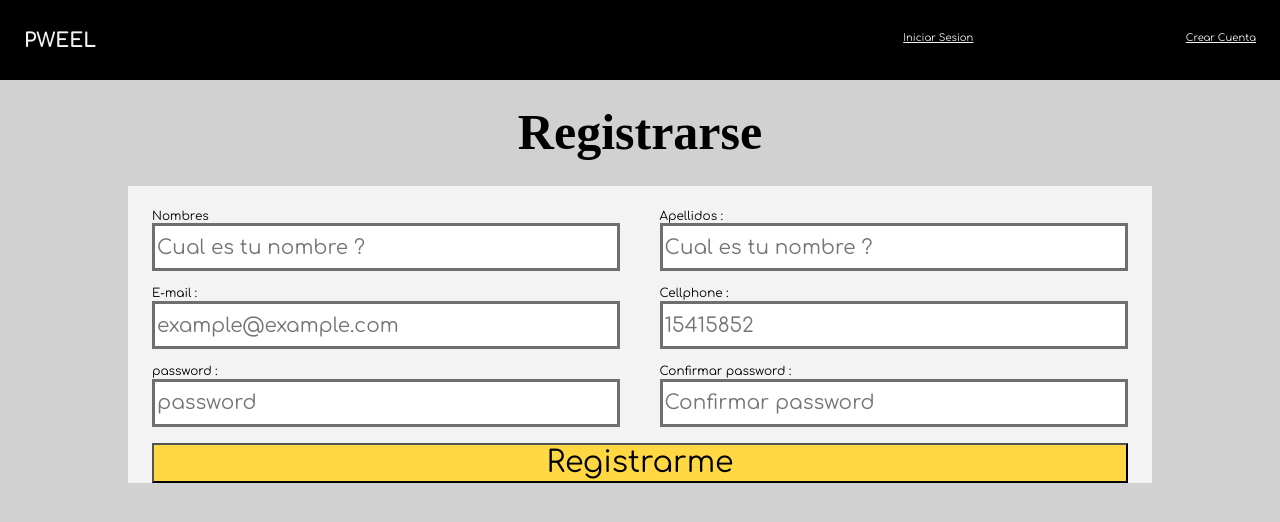
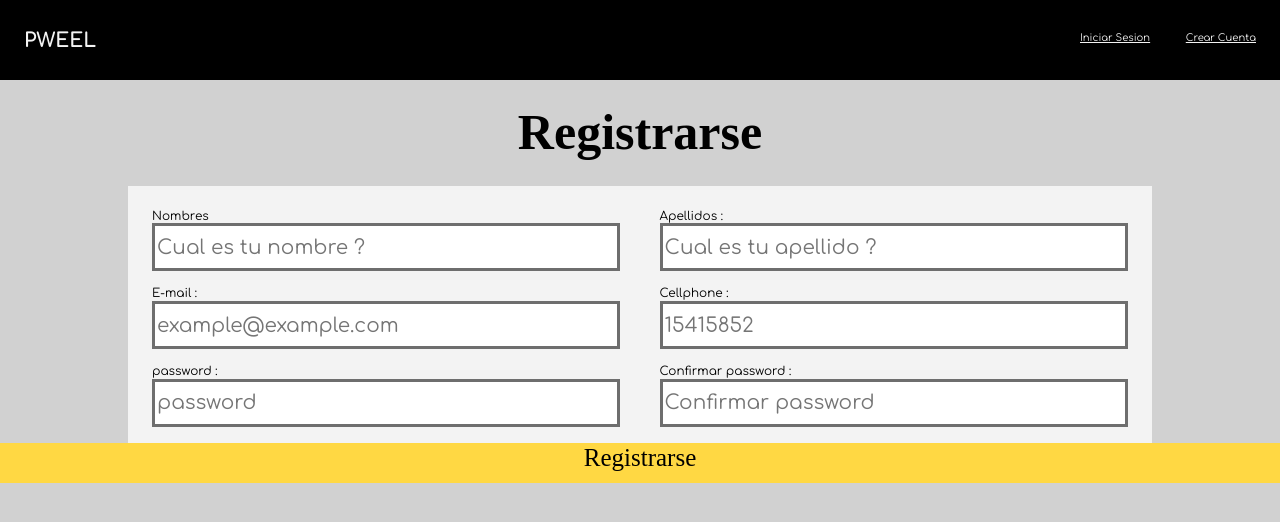
Before and after one commit to Daniel-Serrano-Ing-multimedia/PWEEL-client-React, a Next.js app: page /registro in a window 1280 px wide. Shown: the top 522 px of the page. Built offline with nearby package versions, Linux system fonts and the light colour scheme.

Commit message:
Agregando Validaciones a formulario de registro

```diff
--- a/pages/_app.js
+++ b/pages/_app.js
@@ -11,7 +11,7 @@ function MyApp({ Component, pageProps }) {
     <Layout>
       <Component {...pageProps} />
     </Layout>
-    )
+  )
 }
 
 export default MyApp
--- a/pages/registro.jsx
+++ b/pages/registro.jsx
@@ -1,67 +1,129 @@
-import { FormikConsumer } from 'formik';
 import React from 'react';
 //styles
 import styles from '../styles/Forms.module.scss';
+// validaciones
+import { useFormik } from 'formik';
+import * as Yup from 'yup';
 
 const Registro = () => {
+  //Formik
+  const submit = ( data ) => {
+    console.log( data );
+  }
+  const formik = useFormik({
+    initialValues :{
+      name : '',
+      lastname : '',
+      email : '',
+      cellphone : '',
+      password : '',
+      confirmPassword : '',
+    },
+    validationSchema: Yup.object({
+      name : Yup.string().required('El nombre es Obligatorio'),
+      email : Yup.string() .email('El Email no es validp')
+      .required('El Email es Obligatorio'),
+      password : Yup.string()
+        .required('El password es obligatorio')
+        .min( 6, 'el Password debe ser de almenos 6 caracteres' ),
+    }),
+    onSubmit: valores =>{
+      console.log(' valores ');
+    }
+  });
+
+
   return (
-    <div className = { `${styles.form}`}>
-      <h2 className = { styles.form_title }>Registrarse</h2>
-      <form
-        className = { `${styles.form_container}` }
-      >
-
+    <form
+        className = { `${styles.form}`}
+        //onSubmit = { formik.handleSubmit }
+        onSubmit = { submit( formik.values ) }
+        >
+          <h2 className = { styles.form_title }>Registrarse</h2>
+        <div
+          className = { `${styles.form_container}` }
+        >
           <div className = { `${styles.form_field} col-12-sm col-6-lg` } >
             <label
               htmlFor = 'name'>Nombres</label>
             <input
-              //className = {}
+              data-cy = 'registro-input-name'
               id= 'name'
               type = 'text'
               placeholder = 'Cual es tu nombre ?'
-              //value = {}
-              //onChange = {}
+              value = { formik.values.name }
+              onChange = { formik.handleChange }
+              onBlur = { formik.handleBlur }
             />
           </div>
+          { formik.touched.name && formik.errors.name?
+              <div className = ''>
+                <p className =''>Error</p>
+                <p >{ formik.errors.name }</p>
+              </div>
+            : null
+          }
           <div className = { `${styles.form_field} col-12-sm col-6-lg` } >
             <label
-              htmlFor = 'lstname'>Apellidos :</label>
+              htmlFor = 'lastname'>Apellidos :</label>
             <input
-              //className = {}
+              data-cy = 'registro-input-lastname'
               id= 'lastname'
               type = 'text'
-              placeholder = 'Cual es tu nombre ?'
-              //value = {}
-              //onChange = {}
+              placeholder = 'Cual es tu apellido ?'
+              value = { formik.values.lastname }
+              onChange = { formik.handleChange }
+              onBlur = { formik.handleBlur }
             />
           </div>
+            { formik.touched.lastname && formik.errors.lastname?
+                <div className = ''>
+                  <p className =''>Error</p>
+                  <p >{ formik.errors.lastname }</p>
+                </div>
+              : null
+            }
 
           <div className = {  `${styles.form_field}  col-12-sm col-6-lg `} >
             <label
               htmlFor = 'email'>E-mail :</label>
             <input
-              //className = {}
+              data-cy = 'registro-input-email'
               id= 'email'
               type = 'email'
               placeholder = 'example@example.com'
-              //value = {}
-              //onChange = {}
+              value = { formik.values.email }
+              onChange = { formik.handleChange }
+              onBlur = { formik.handleBlur }
             />
           </div>
+            { formik.touched.email && formik.errors.email?
+                <div className = ''>
+                  <p className =''>Error</p>
+                  <p >{ formik.errors.email }</p>
+                </div>
+              : null
+            }
 
           <div className = {  `${styles.form_field}  col-12-sm col-6-lg `} >
             <label
               htmlFor = 'cellphone'>Cellphone :</label>
             <input
-              //className = {}
               id= 'cellphone'
-              type = 'number'
+              type = 'text'
               placeholder = '15415852'
-              //value = {}
-              //onChange = {}
+              value = { formik.values.cellphone }
+              onChange = { formik.handleChange }
+              onBlur = { formik.handleBlur }
             />
           </div>
-
+            { formik.touched.cellphone && formik.errors.cellphone?
+                <div className = ''>
+                  <p className =''>Error</p>
+                  <p >{ formik.errors.ecllphone }</p>
+                </div>
+              : null
+            }
           <div className = {  `${styles.form_field}  col-12-sm col-6-lg `} >
             <label
               htmlFor = 'password'>password :</label>
@@ -70,30 +132,46 @@ const Registro = () => {
               id= 'password'
               type = 'password'
               placeholder = 'password'
-              //value = {}
-              //onChange = {}
+              value = { formik.values.password }
+              onChange = { formik.handleChange }
+              onBlur = { formik.handleBlur }
             />
           </div>
+           { formik.touched.password && formik.errors.password?
+                <div className = ''>
+                  <p className =''>Error</p>
+                  <p >{ formik.errors.password }</p>
+                </div>
+              : null
+            }
 
           <div className = {  `${styles.form_field}  col-12-sm col-6-lg `} >
             <label
               htmlFor = 'password'>Confirmar password :</label>
             <input
               //className = {}
-              id= 'password'
+              id= 'confirmPassword'
               type = 'password'
               placeholder = 'Confirmar password'
-              //value = {}
-              //onChange = {}
+              value = { formik.values.confirmPassword }
+              onChange = { formik.handleChange }
+              onBlur = { formik.handleBlur }
             />
           </div>
-          <button
+            { formik.touched.confirmPassword && formik.errors.confirmPassword?
+                <div className = ''>
+                  <p className =''>Error</p>
+                  <p >{ formik.errors.confirmPassword }</p>
+                </div>
+              : null
+            }
+        </div>
+          <input
             type="submit"
             className = { styles.form_submit }
-          > Registrarme</button>
-
+            value = 'Registrarse'
+           />
       </form>
-    </div>
   );
 }
 
--- a/styles/Forms.module.scss
+++ b/styles/Forms.module.scss
@@ -40,9 +40,11 @@
   }
 
   &_submit{
+    border: none;
     background-color: $primary-color;
     width: 100%;
     height: 40px;
-    font-size: 3em;
+    font-size: 2.5em;
+    padding-bottom: 24px;
   }
 }
--- a/styles/Header.module.scss
+++ b/styles/Header.module.scss
@@ -17,9 +17,10 @@
     display: flex;
     justify-content: space-between;
     padding: 16px 24px  24px 0;
-    width: 30%;
+    width: 200px;
     a{
       color: $grey-color-light;
     }
   }
+
 }
```
